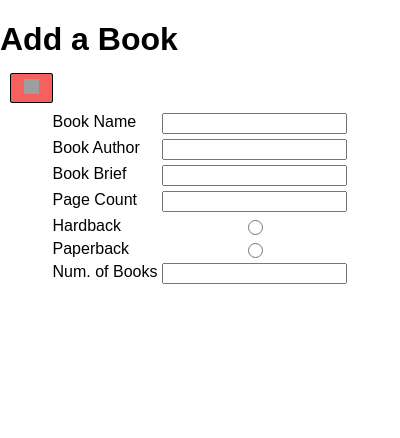
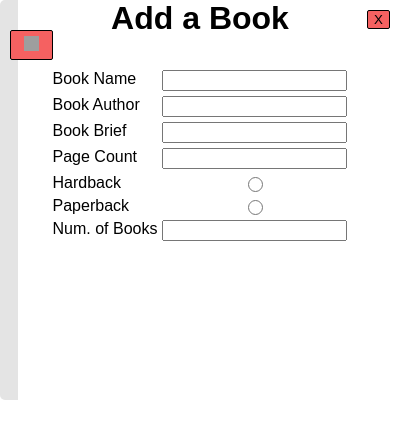
Before and after one commit to silas-hw/as-tkinter, an Electron app: page library-challenge/electron version/add_book.html in a window 400 px wide. Drawn offline with Linux system fonts and the light colour scheme; grey boxes are pictures that could not be loaded.

Commit message:
Add menu div

```diff
--- a/library-challenge/electron version/add_book.html
+++ b/library-challenge/electron version/add_book.html
@@ -9,7 +9,10 @@
 
     <body>
         <div class="content">
-            <h1>Add a Book</h1>
+            <div class="menu"></div>
+            <h1 class="center">Add a Book</h1>
+
+            <button class="close" id="close">X</button>
 
             <button class="back" onclick="window.location.href= 'index.html'">
                 <img height=15px width=15px src="https://www.svgrepo.com/show/324205/back-arrow-navigation.svg" alt="Go Back"></img>
```
